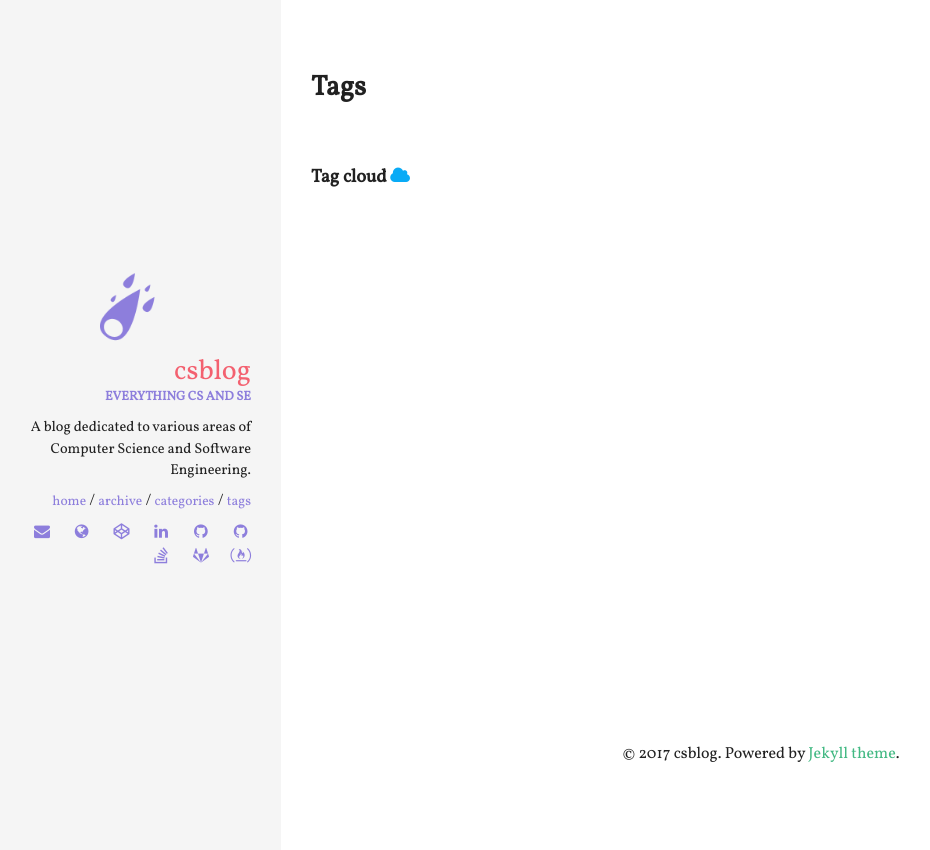
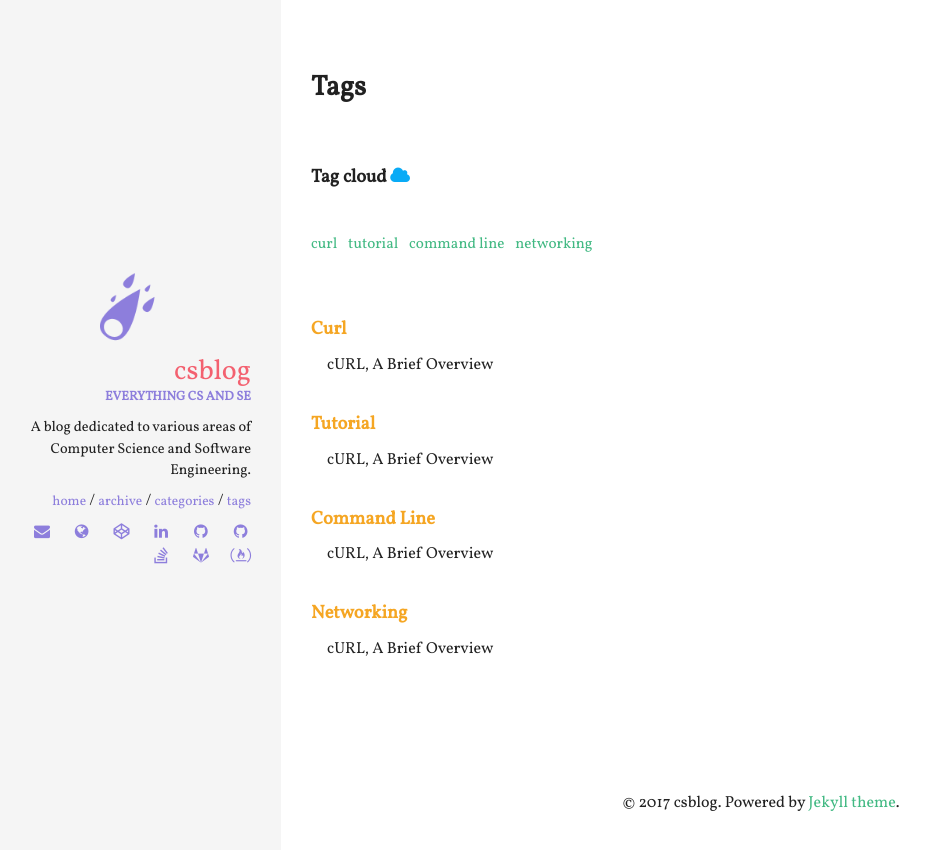
Before and after one commit to kk-sarkar/csblog, a Jekyll site: the page built from tags.html, in a window 1280 px wide. Shown: the top 850 px of the page, without its empty margins (39-969 px from the left). Built offline with Jekyll 4.4.1, drawn with Linux system fonts in a browser that asks for light colours.

Commit message:
added tags for tag cloud

```diff
--- a/_posts/2017-12-30-curl-basics-post.md
+++ b/_posts/2017-12-30-curl-basics-post.md
@@ -3,6 +3,11 @@ layout: post
 title: cURL, A Brief Overview
 excerpt: "A succinct overview of curl command line tool for developers."
 categories: [curl, tutorial, command line, networking]
+tags:
+      - curl
+      - tutorial
+      - command line
+      - networking
 comments: true
 image:
   feature: /posts/curl/1.png
```
